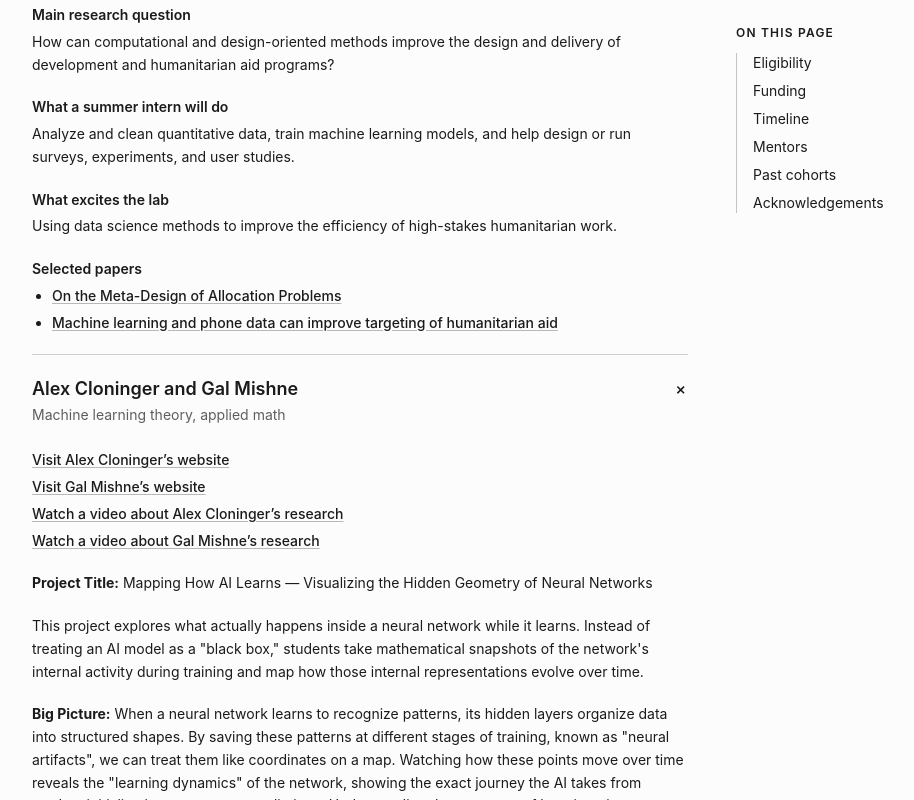
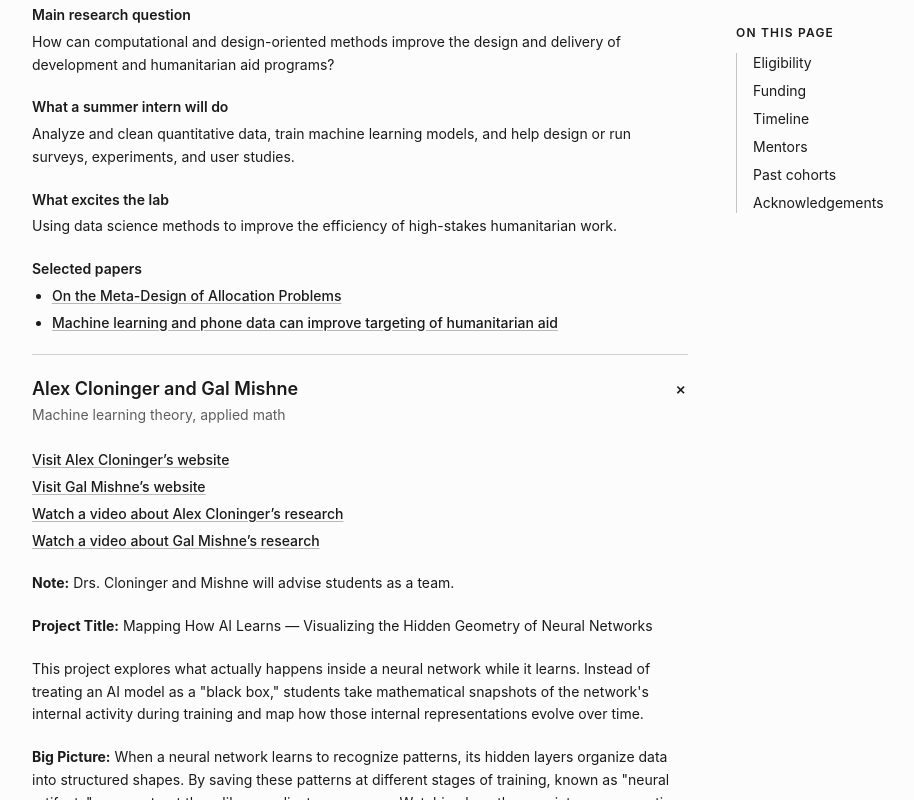
Before and after one commit to SamLau95/samlau95.github.io, an Astro site: page /pathways-2027 in a window 1280 px wide. Both pictures are taken after a click on the heading 536 px from the left and 2644 px from the top of the page. Shown: the part 2244-3044 px from the top of the page, without its empty margins (176-1090 px from the left). Built offline with nearby package versions, Linux system fonts and the light colour scheme; Astro itself is replaced by a stand-in of ours.

Commit message:
Clarify joint Pathways advising

```diff
--- a/src/pages/pathways-2027.astro
+++ b/src/pages/pathways-2027.astro
@@ -548,6 +548,11 @@ const linkClass =
                     {mentor.projectBlurb ? (
                       <div class="space-y-5">
                         <p>
+                          <strong>Note:</strong> Drs. Cloninger and Mishne will
+                          advise students as a team.
+                        </p>
+
+                        <p>
                           <strong>Project Title:</strong>{" "}
                           {mentor.projectBlurb.title}
                         </p>
```
